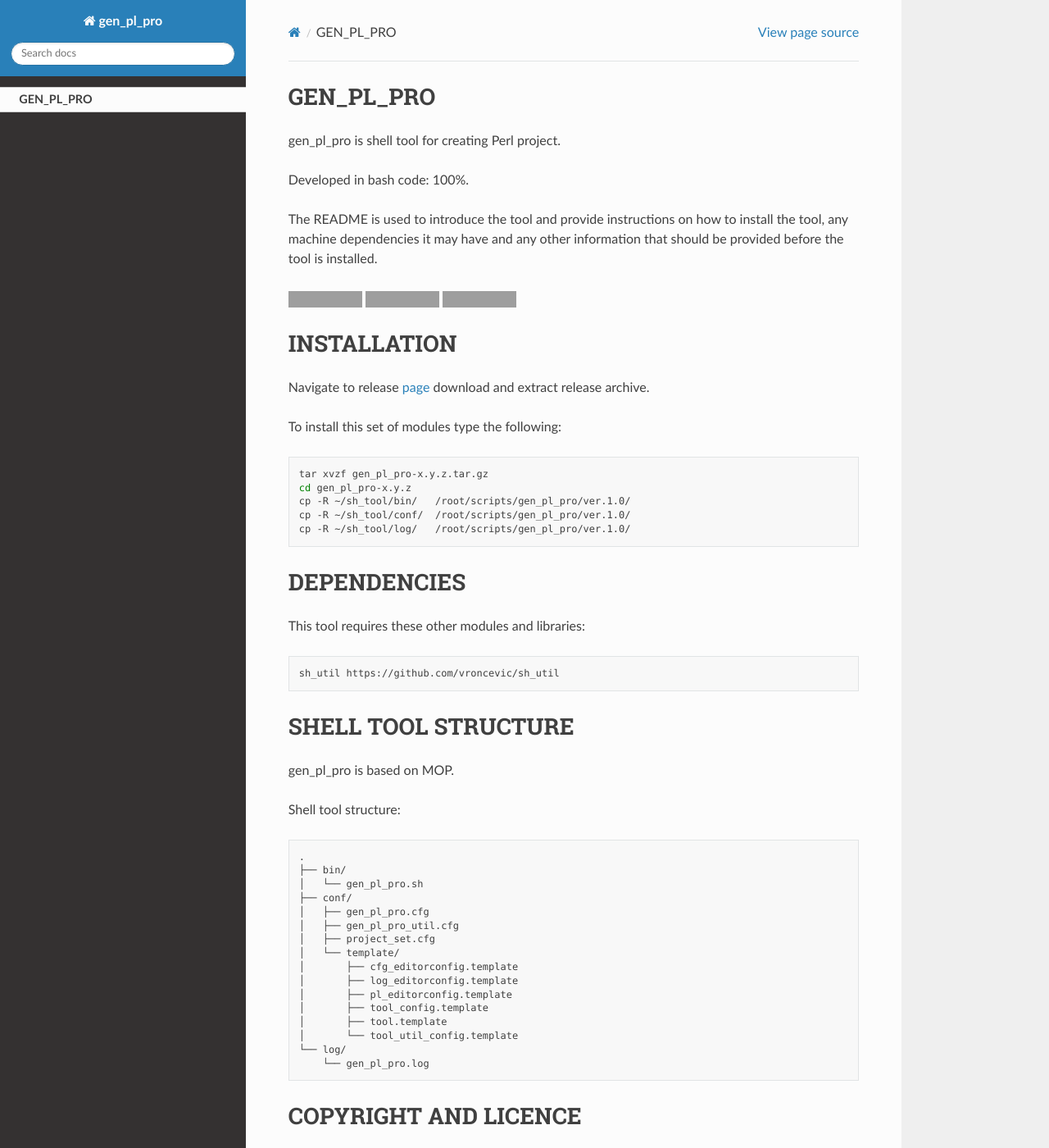
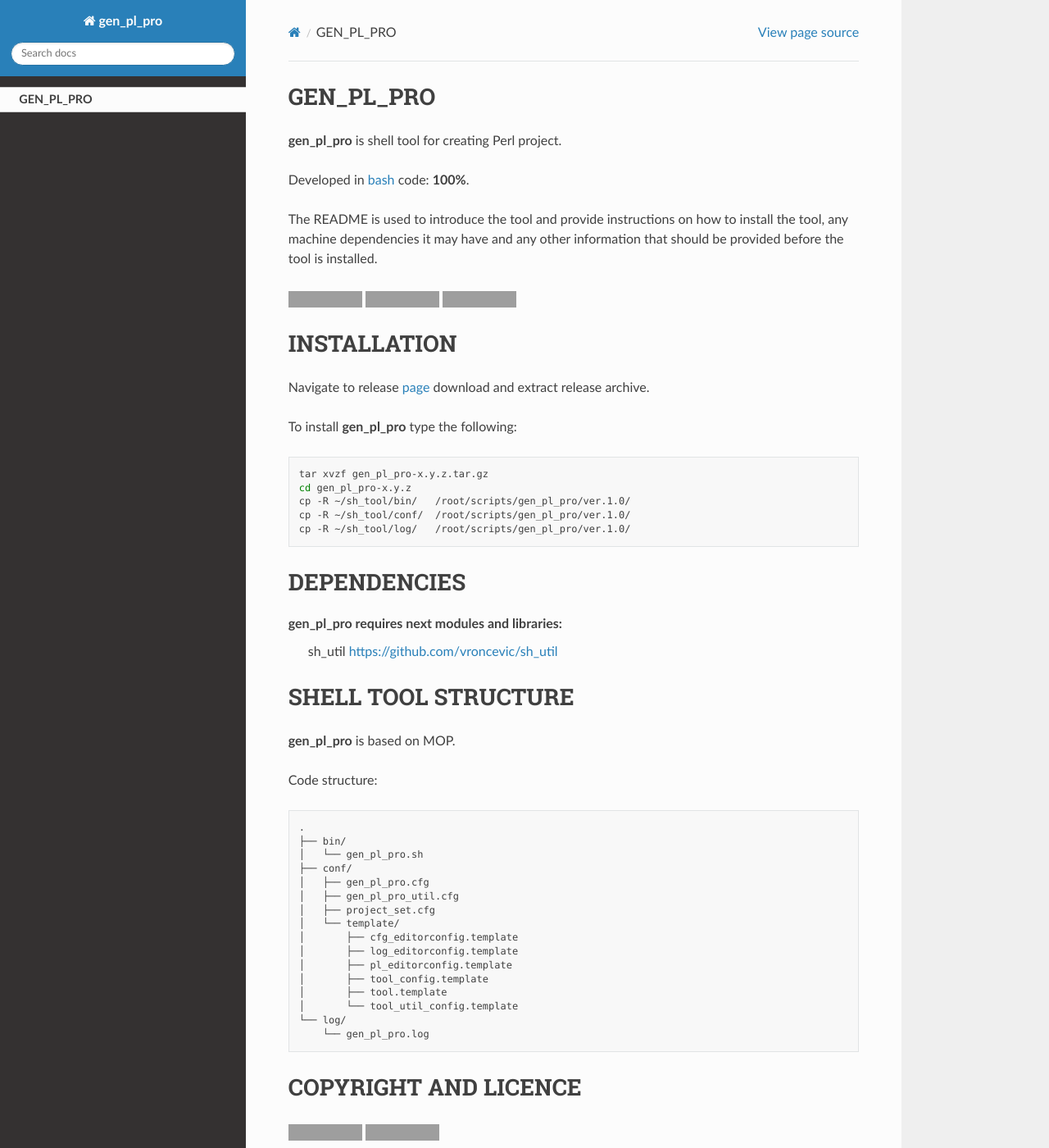
Before and after one commit to vroncevic/gen_pl_pro, a Sphinx documentation site: the page built from docs/source/index.rst, in a window 1280 px wide and 1400 px high. Shown: the whole window at 82% size. Built offline with Sphinx 7.4.7 and the Read the Docs theme 2.0.0, drawn with Linux system fonts in a browser that asks for light colours; some of the changed text lies outside the part shown; grey boxes are pictures that could not be loaded.

Commit message:
[gen_pl_pro] Updated Dockerfile, docs

```diff
--- a/docs/source/index.rst
+++ b/docs/source/index.rst
@@ -6,10 +6,9 @@
 
  self
 
+**gen_pl_pro** is shell tool for creating Perl project.
 
-gen_pl_pro is shell tool for creating Perl project.
-
-Developed in bash code: 100%.
+Developed in `bash <https://en.wikipedia.org/wiki/Bash_(Unix_shell)>`_ code: **100%**.
 
 The README is used to introduce the tool and provide instructions on
 how to install the tool, any machine dependencies it may have and any
@@ -28,11 +27,12 @@
 
 INSTALLATION
 -------------
+
 Navigate to release `page`_ download and extract release archive.
 
 .. _page: https://github.com/vroncevic/gen_pl_pro/releases
 
-To install this set of modules type the following:
+To install **gen_pl_pro** type the following:
 
 .. code-block:: bash
 
@@ -44,17 +44,16 @@
 
 DEPENDENCIES
 -------------
-This tool requires these other modules and libraries:
 
-.. code-block:: bash
-
-   sh_util https://github.com/vroncevic/sh_util
+**gen_pl_pro** requires next modules and libraries:
+    sh_util `https://github.com/vroncevic/sh_util <https://github.com/vroncevic/sh_util>`_
 
 SHELL TOOL STRUCTURE
 ---------------------
-gen_pl_pro is based on MOP.
 
-Shell tool structure:
+**gen_pl_pro** is based on MOP.
+
+Code structure:
 
 .. code-block:: bash
 
@@ -86,7 +85,7 @@
 .. |License: Apache 2.0| image:: https://img.shields.io/badge/License-Apache%202.0-blue.svg
    :target: https://opensource.org/licenses/Apache-2.0
 
-Copyright (C) 2018 by https://vroncevic.github.io/gen_pl_pro
+Copyright (C) 2016 by `vroncevic.github.io/gen_pl_pro <https://vroncevic.github.io/gen_pl_pro>`_
 
 This tool is free software; you can redistribute it and/or modify it
 under the same terms as Bash itself, either Bash version 4.2.47 or,
```
Also changed, not shown: README.md (+16 -18 lines), 6 other files.
